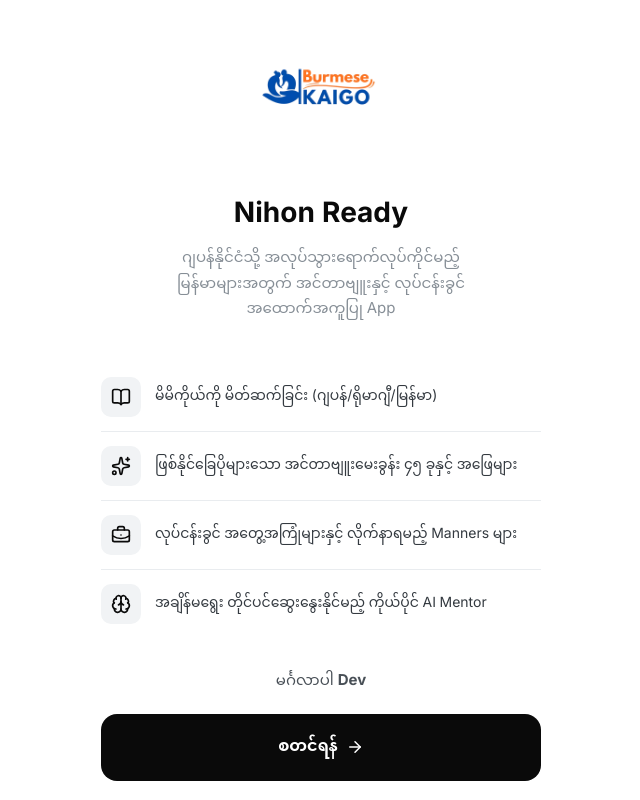
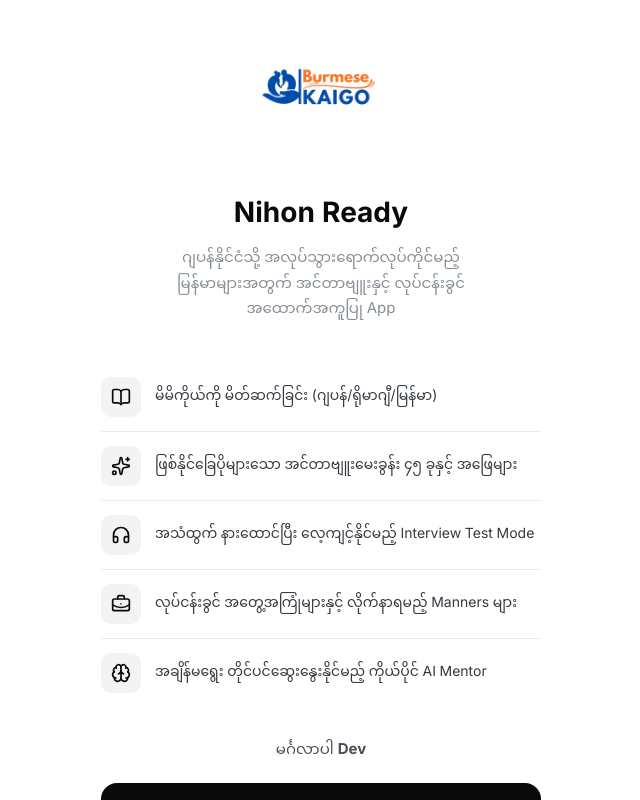
Before and after one commit to phyodynamics/nihon-ready, a React (Vite) app: page / in a window 1280 px wide. Shown: the whole page, without its empty margins (319-959 px from the left). Built offline with nearby package versions, Linux system fonts and the light colour scheme; no server answers; the database is empty.

Commit message:
feat: Add Interview Test Mode feature to WelcomeScreen

```diff
--- a/src/components/WelcomeScreen.jsx
+++ b/src/components/WelcomeScreen.jsx
@@ -1,5 +1,5 @@
 import { useApp } from '../context/AppContext';
-import { ArrowRight, Sparkles, BookOpen, BriefcaseBusiness, Brain } from 'lucide-react';
+import { ArrowRight, Sparkles, BookOpen, BriefcaseBusiness, Brain, Headphones } from 'lucide-react';
 
 export function WelcomeScreen() {
   const { state, dispatch } = useApp();
@@ -7,6 +7,7 @@ export function WelcomeScreen() {
   const features = [
     { icon: <BookOpen size={20} />, text: 'မိမိကိုယ်ကို မိတ်ဆက်ခြင်း (ဂျပန်/ရိုမာဂျီ/မြန်မာ)' },
     { icon: <Sparkles size={20} />, text: 'ဖြစ်နိုင်ခြေပိုများသော အင်တာဗျူးမေးခွန်း ၄၅ ခုနှင့် အဖြေများ' },
+    { icon: <Headphones size={20} />, text: 'အသံထွက် နားထောင်ပြီး လေ့ကျင့်နိုင်မည့် Interview Test Mode' },
     { icon: <BriefcaseBusiness size={20} />, text: 'လုပ်ငန်းခွင် အတွေ့အကြုံများနှင့် လိုက်နာရမည့် Manners များ' },
     { icon: <Brain size={20} />, text: 'အချိန်မရွေး တိုင်ပင်ဆွေးနွေးနိုင်မည့် ကိုယ်ပိုင် AI Mentor' },
   ];
```
